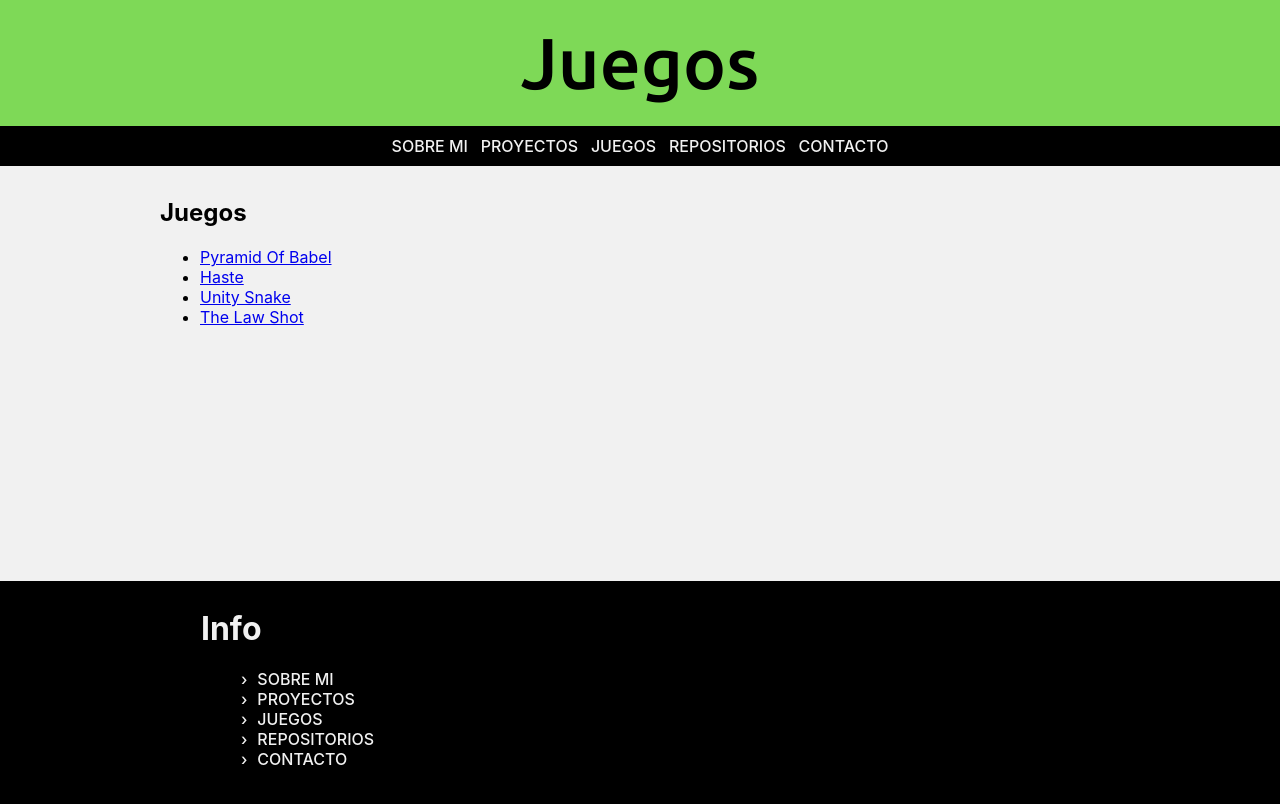
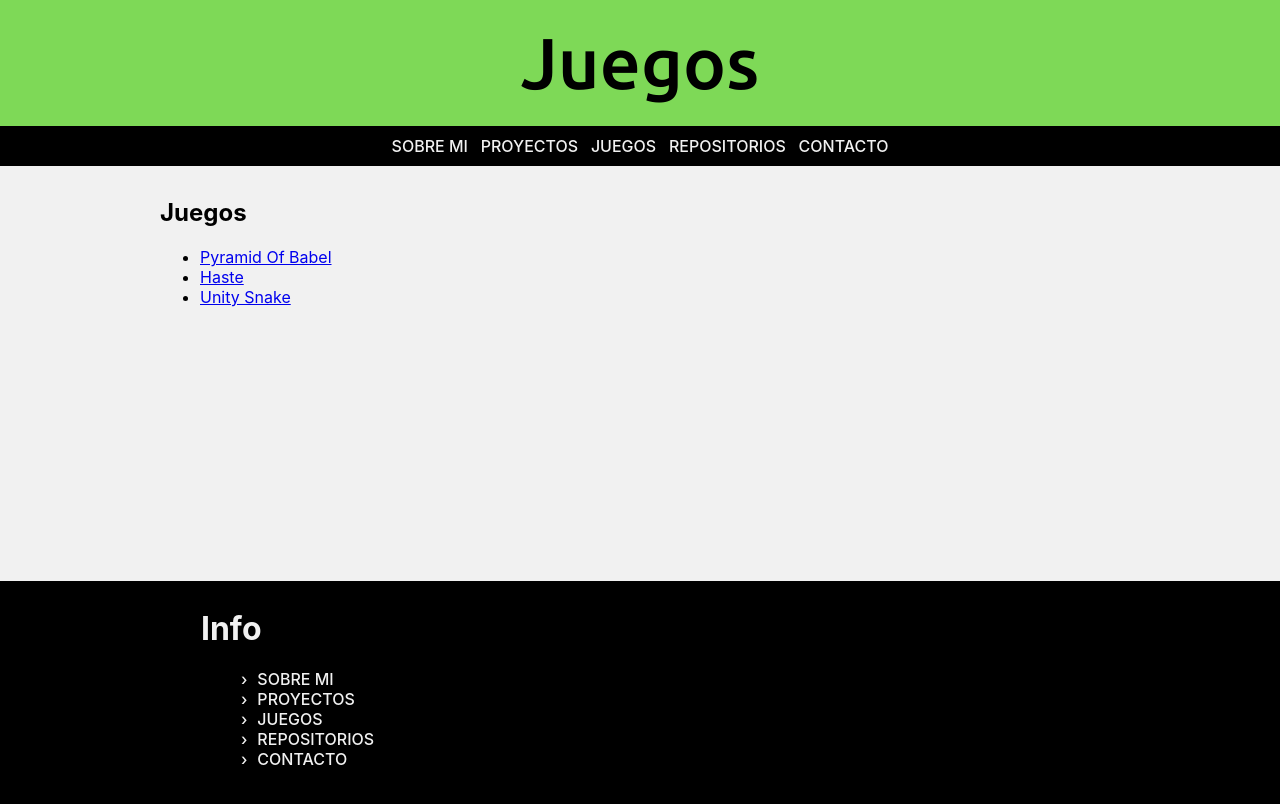
Before and after one commit to xnusef/Inti-Fernandez, a plain HTML site: page Pages/Games.html in a window 1280 px wide. Drawn offline with Linux system fonts and the light colour scheme; files that its build step writes are made by us from their sources.

Commit message:
Update Games.html

```diff
--- a/Pages/Games.html
+++ b/Pages/Games.html
@@ -28,7 +28,6 @@
 				<li><a target="_blank" href="https://texadev.itch.io/pyramid-of-babel">Pyramid Of Babel</a></li>
 				<li><a target="_blank" href="https://github.com/xnusef/Haste/releases/">Haste</a></li>
 				<li><a target="_blank" href="https://github.com/xnusef/Snake/releases/">Unity Snake</a></li>
-				<li><a target="_blank" href="https://github.com/xnusef/The-Law-Shot/releases/">The Law Shot</a></li>
 			</ul>
 		</main>
 		<footer>
```
